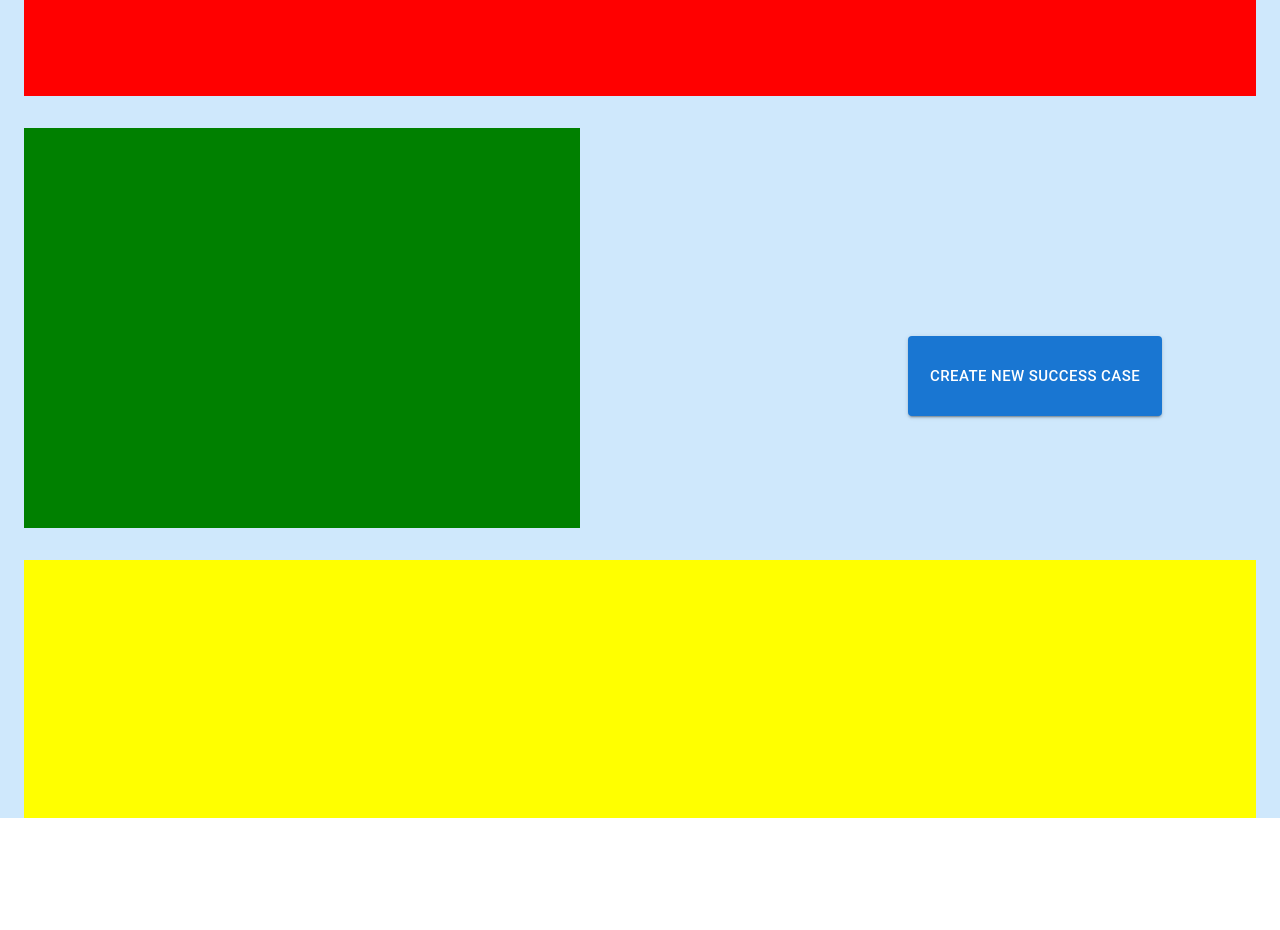
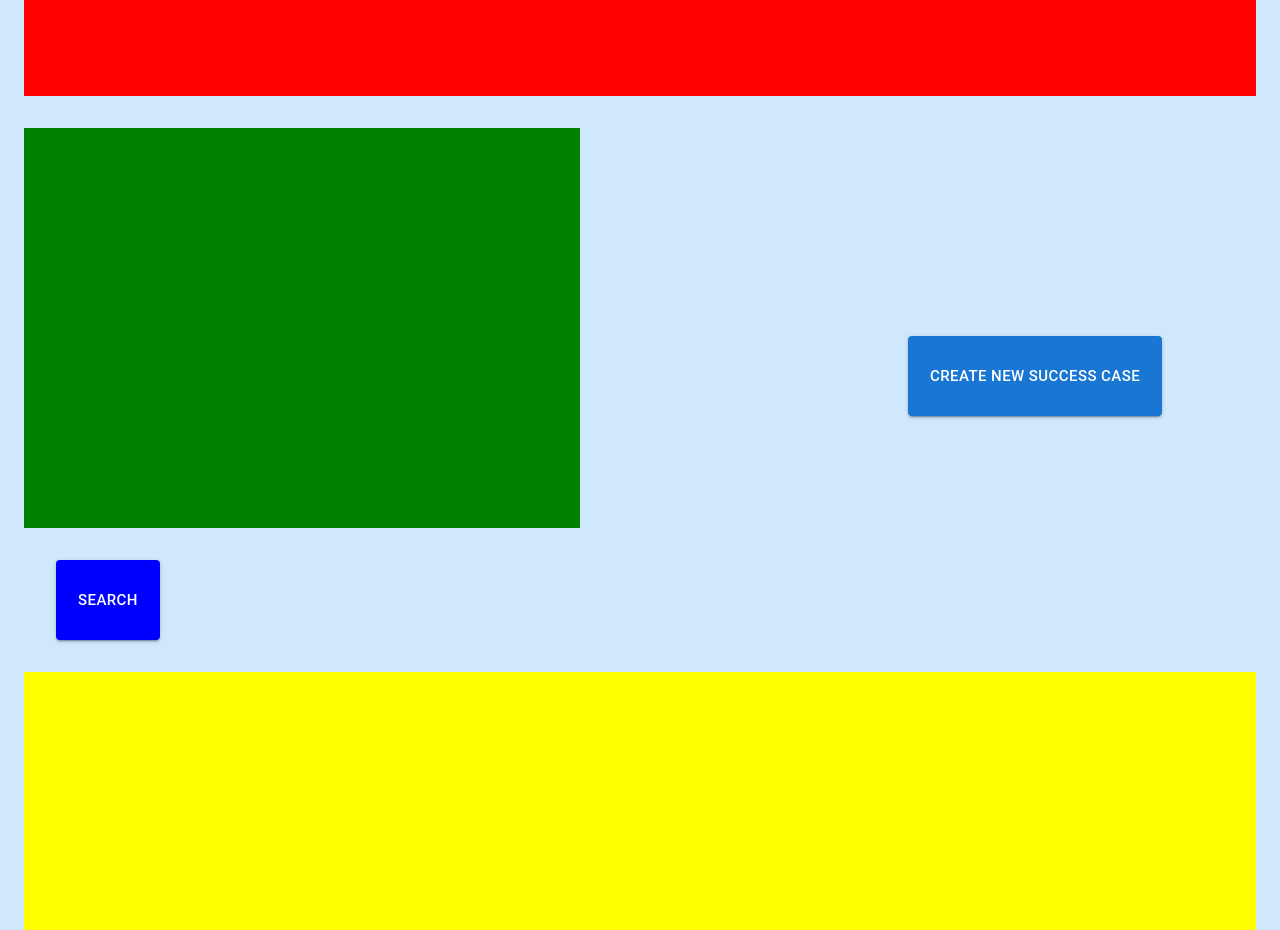
Before and after one commit to gbrizu/success-cases, a React (Create React App) app: page / in a window 1280 px wide. Before the commit the page ends 818 px from the top, so only its background shows below. Built offline with nearby package versions, Linux system fonts and the light colour scheme.

Commit message:
Cree el searchbutton sin ninguna action

```diff
--- a/src/components/MainLayout.js
+++ b/src/components/MainLayout.js
@@ -1,5 +1,6 @@
 import { Box, Button, Container, Grid } from "@mui/material";
 import { Link } from "react-router-dom";
+import SearchButton from "./button/searchButton";
 
 function MainLayout() {
   return (
@@ -23,7 +24,9 @@ function MainLayout() {
                 marginTop: '2rem'
 
               }}
+
             />
+            <SearchButton />
           </Grid>
 
           <Grid key={2} item
--- /dev/null
+++ b/src/components/button/searchButton.js
@@ -0,0 +1,18 @@
+import * as React from 'react';
+import Button from '@mui/material/Button';
+import { Link } from "react-router-dom";
+
+export default function SearchButton() {
+    return (
+
+            <Button variant="contained" size="large" sx={
+                {
+                    height: '5rem',
+                    marginTop: '2rem',
+                    marginLeft: '2rem',
+                    color: 'white',
+                    backgroundColor: 'blue',
+                }
+            }>Search </Button>
+    );
+}
```
